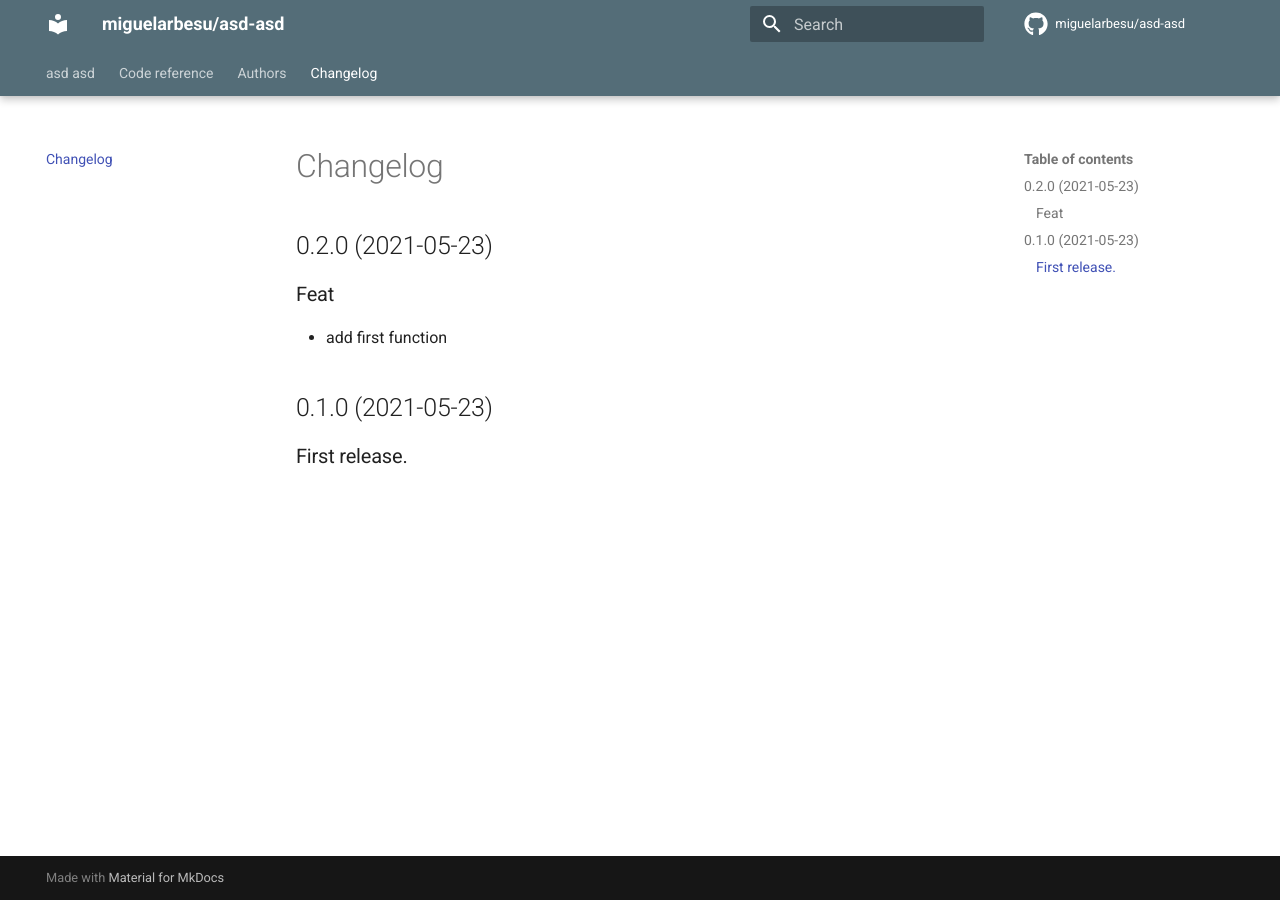
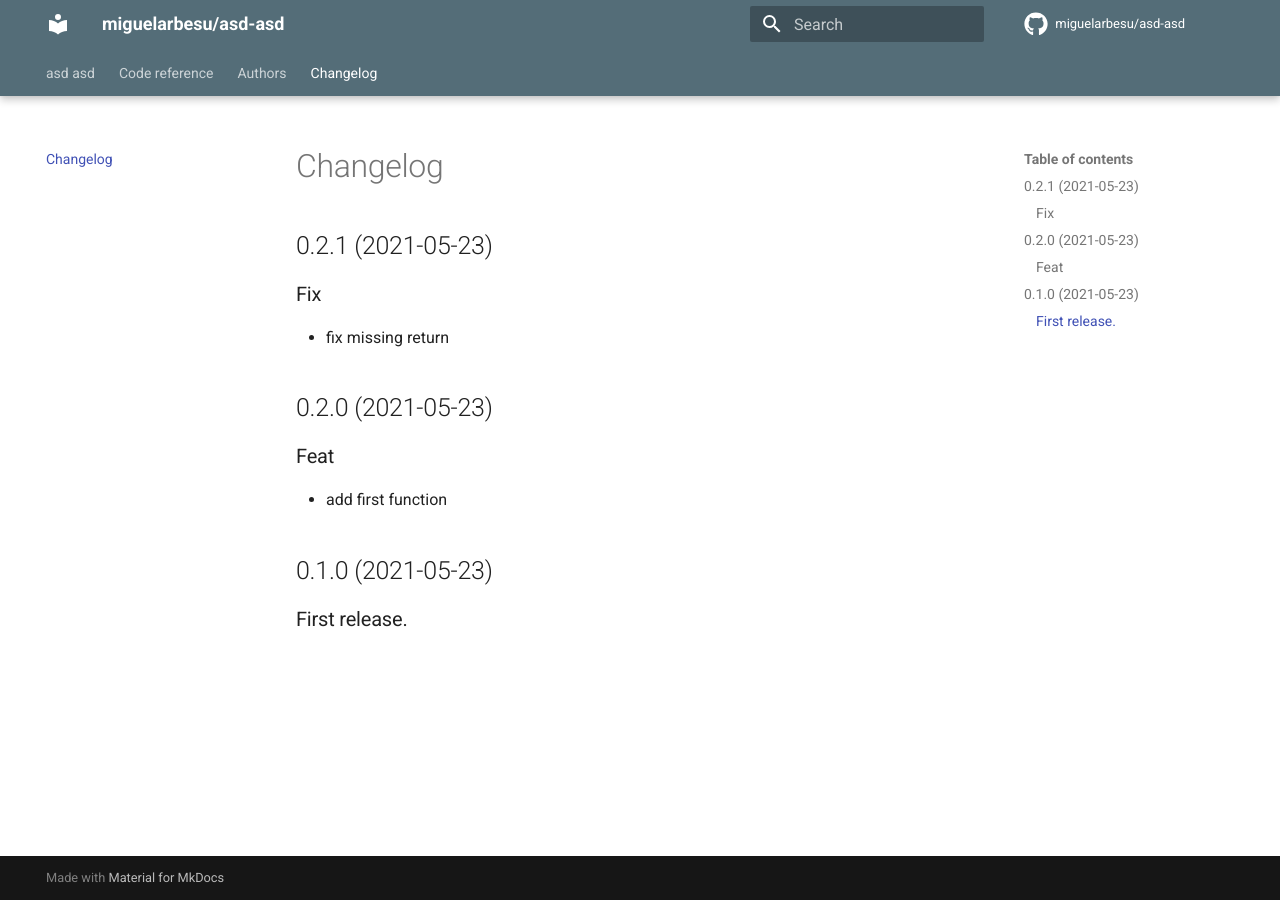
Before and after one commit to miguelarbesu/asd-asd, an MkDocs documentation site: the page built from docs/changelog.md, in a window 1280 px wide. Built offline with MkDocs 1.6.1 and Material for MkDocs 9.7.7, drawn with Linux system fonts in a browser that asks for light colours; comment, search, counter and statistics services are not loaded.

Commit message:
bump: version 0.2.0 → 0.2.1

```diff
--- a/docs/changelog.md
+++ b/docs/changelog.md
@@ -1,4 +1,10 @@
 # Changelog
+
+## 0.2.1 (2021-05-23)
+
+### Fix
+
+- fix missing return
 
 ## 0.2.0 (2021-05-23)
 
--- a/pyproject.toml
+++ b/pyproject.toml
@@ -1,5 +1,5 @@
 [tool.commitizen]
-version = "0.2.0"
+version = "0.2.1"
 version_files = ["src/asd_asd/_version.py"]
 changelog_file = "docs/changelog.md"
 update_changelog_on_bump = true
--- a/src/asd_asd/_version.py
+++ b/src/asd_asd/_version.py
@@ -1 +1 @@
-__version__ = "0.2.0"
+__version__ = "0.2.1"
```
